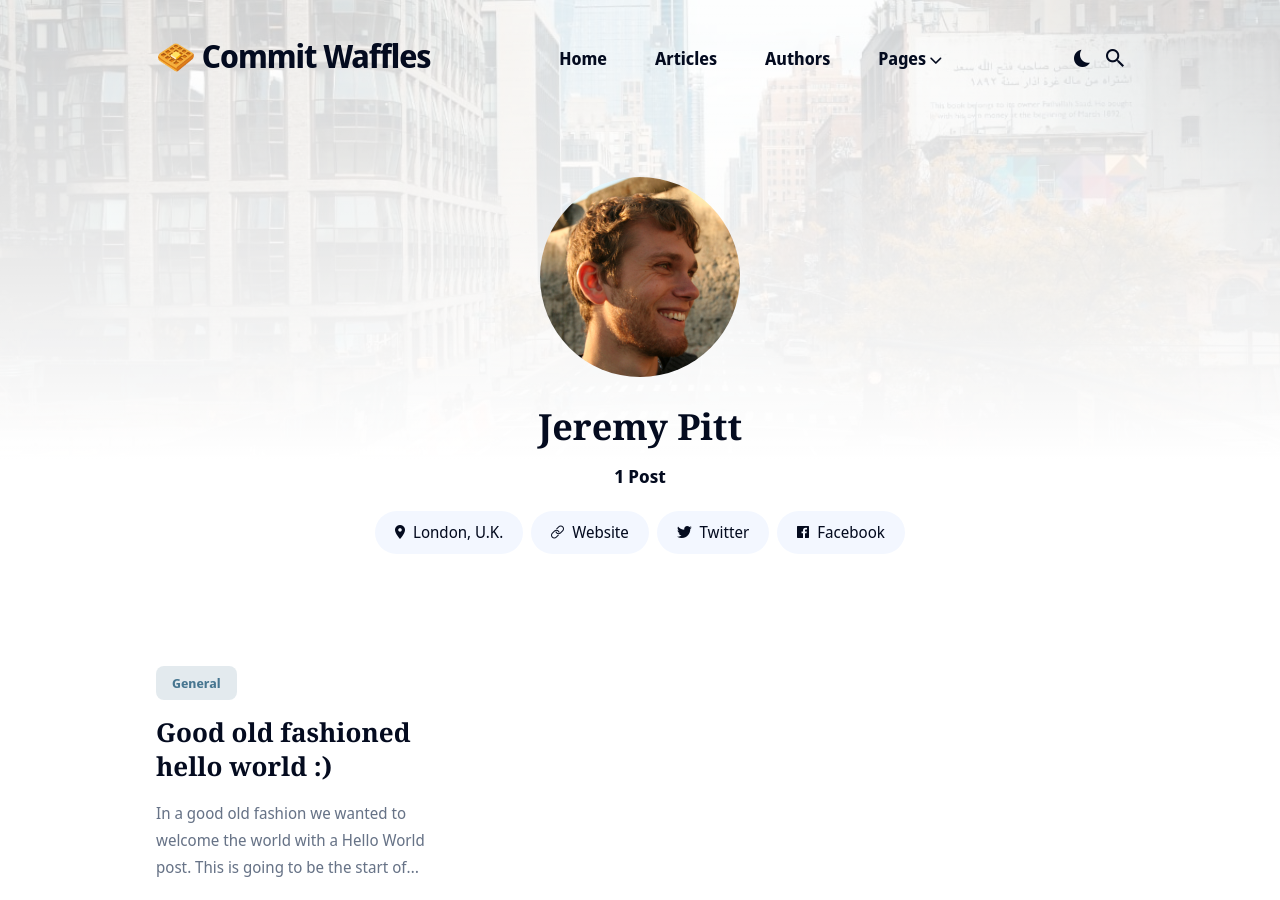
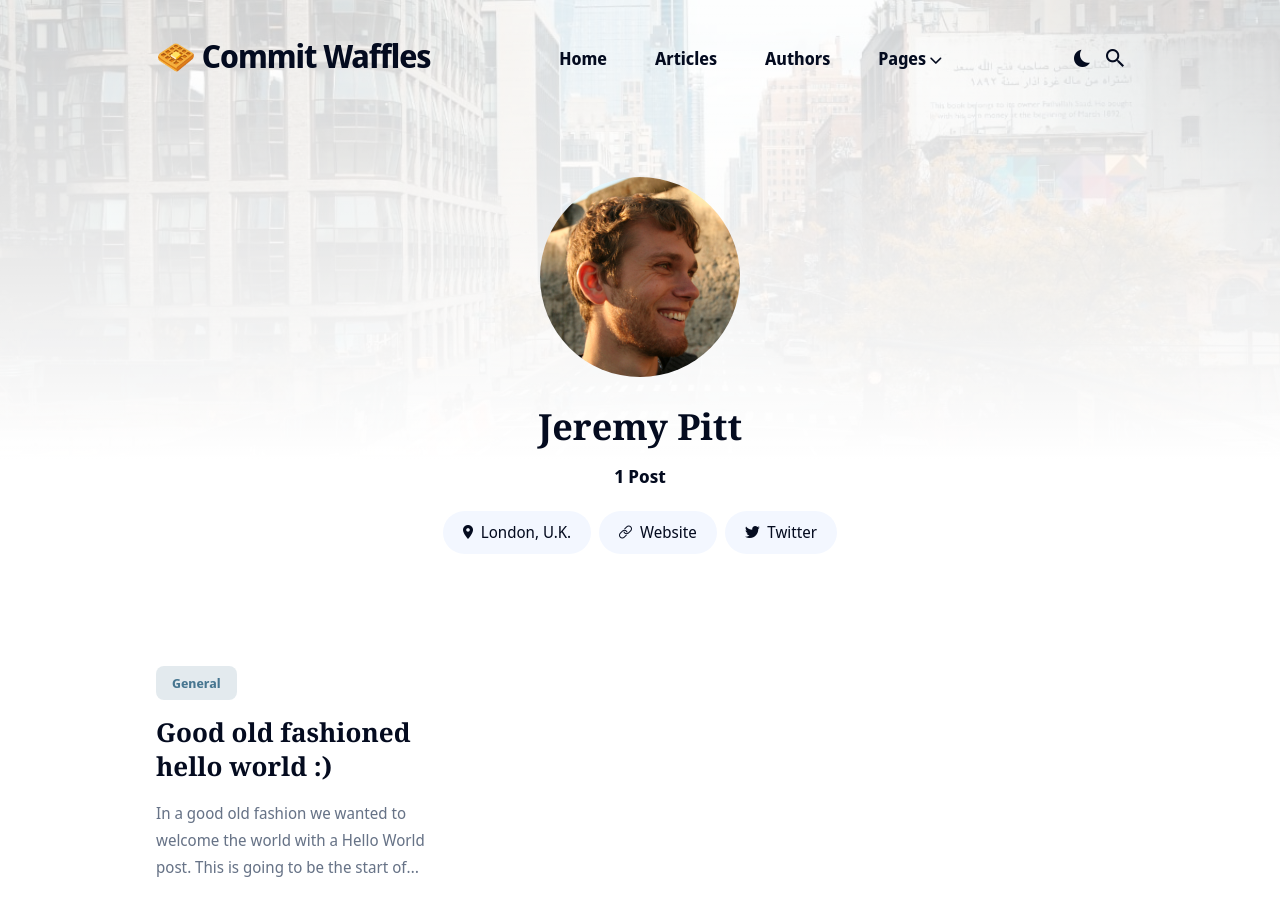
Before and after one commit to CommitWaffles/commitwaffles.github.io, a Jekyll site: the page built from _authors/jeremy.md, in a window 1280 px wide and 900 px high. Built offline with Jekyll 4.4.1, drawn with Linux system fonts in a browser that asks for light colours; nearby versions of some CDN libraries.

Commit message:
Remove facebook social and add codepen instead

```diff
--- a/_authors/jeremy.md
+++ b/_authors/jeremy.md
@@ -6,5 +6,4 @@
 location: London, U.K.
 website: https://www.jnpwebdeveloper.com
 twitter: https://twitter.com/jnpwebdeveloper
-facebook: https://www.facebook.com
 ---
--- a/_layouts/author.html
+++ b/_layouts/author.html
@@ -36,6 +36,9 @@
       {% if page.facebook %}
         <a class="author__social__item" href="{{ page.facebook }}" aria-label="Facebook link"><i class="ion ion-logo-facebook"></i> Facebook</a>
       {% endif %}
+      {% if page.codepen %}
+        <a class="author__social__item" href="{{ page.codepen }}" aria-label="Codepen link"><i class="ion ion-logo-codepen"></i> Codepen</a>
+      {% endif %}
       </div>
 
       {{ content }}
```
